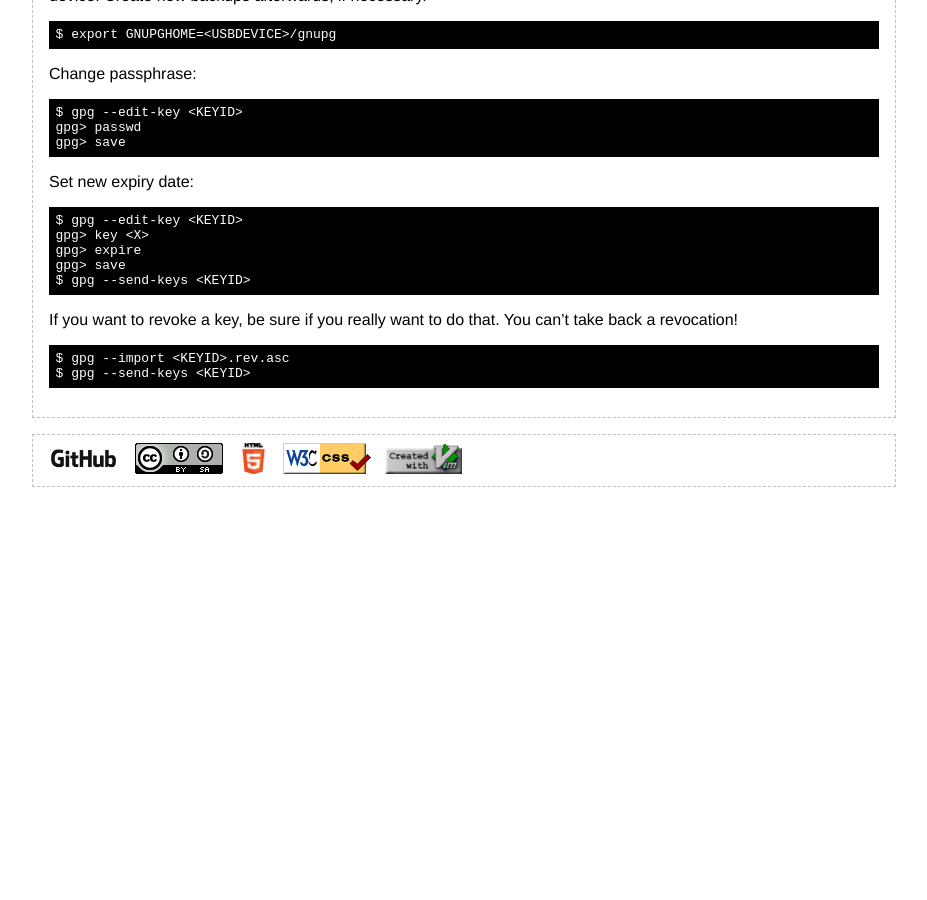
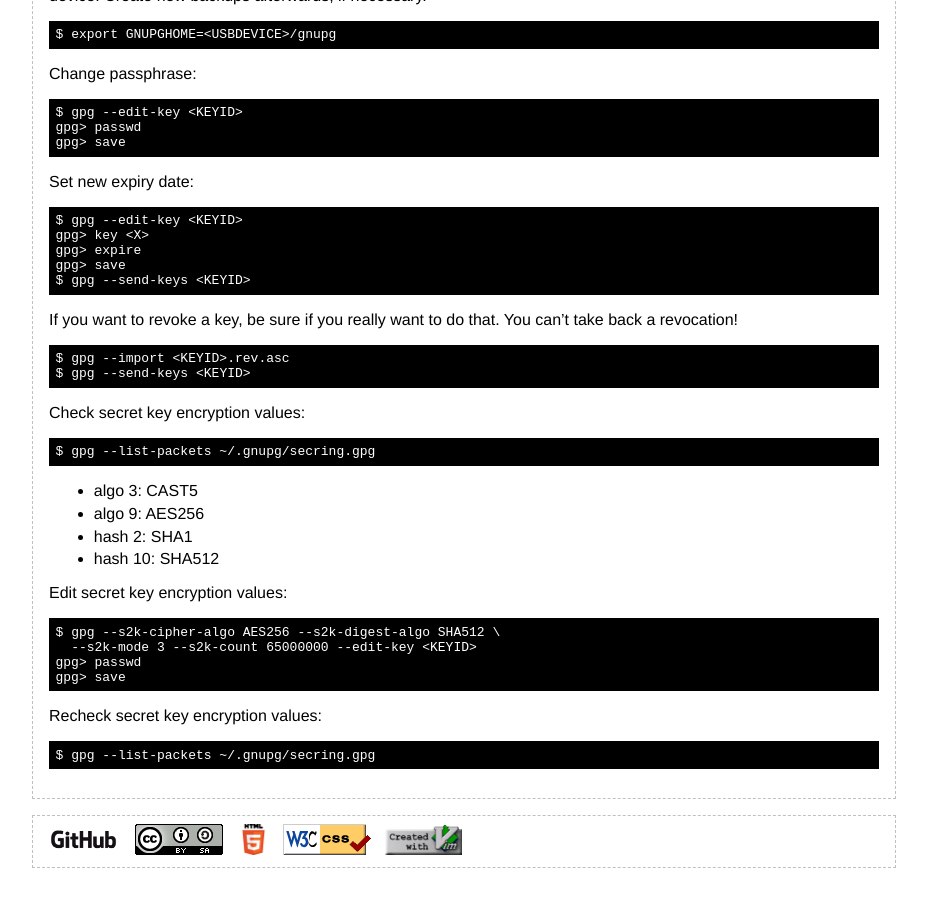
Before and after one commit to flyinggreenfrog/flyinggreenfrog.github.io, a Jekyll site: the page built from knowledgebase/gpg.md, in a window 1280 px wide and 900 px high, scrolled down 7254 px. Shown: the whole window, without its empty margins (176-1103 px from the left). Built offline with Jekyll 4.4.1, drawn with Linux system fonts in a browser that asks for light colours; before the commit the page ends 7773 px from its top, so only the background shows below that.

Commit message:
Added part about encryption values.

````diff
--- a/knowledgebase/gpg.md
+++ b/knowledgebase/gpg.md
@@ -531,3 +531,29 @@ take back a revocation!
 $ gpg --import <KEYID>.rev.asc
 $ gpg --send-keys <KEYID>
 ```
+
+Check secret key encryption values:
+
+``` sh
+$ gpg --list-packets ~/.gnupg/secring.gpg
+```
+
+* algo 3: CAST5
+* algo 9: AES256
+* hash 2: SHA1
+* hash 10: SHA512
+
+Edit secret key encryption values:
+
+``` sh
+$ gpg --s2k-cipher-algo AES256 --s2k-digest-algo SHA512 \
+  --s2k-mode 3 --s2k-count 65000000 --edit-key <KEYID>
+gpg> passwd
+gpg> save
+```
+
+Recheck secret key encryption values:
+
+``` sh
+$ gpg --list-packets ~/.gnupg/secring.gpg
+```
````
